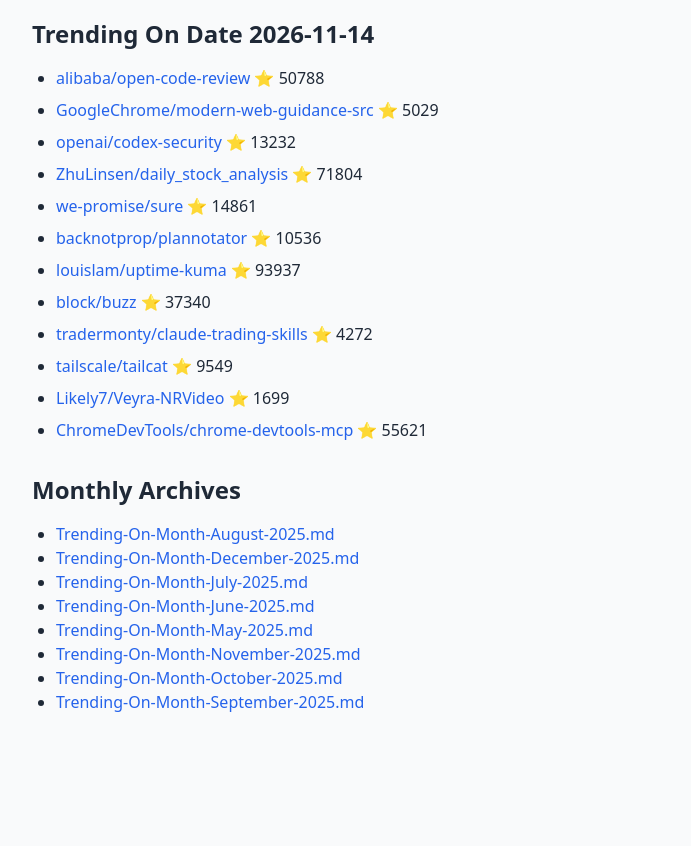
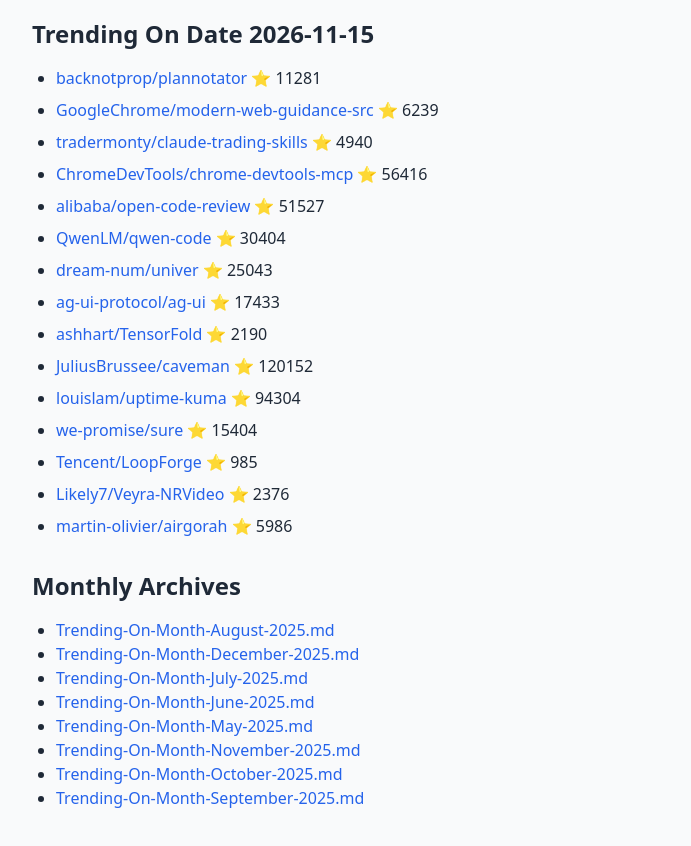
Before and after one commit to maheshndev/Trending-Repositories, a plain HTML site: page index.html in a window 1280 px wide. Shown: the part 70-916 px from the top of the page, without its empty margins (160-851 px from the left). Before the commit the page ends 832 px from the top, so only its background shows below. Drawn offline with nearby package versions, Linux system fonts and the light colour scheme.

Commit message:
Daily trending update 2026-11-15

```diff
--- a/index.html
+++ b/index.html
@@ -9,20 +9,23 @@
 <body class="bg-gray-50 text-gray-800 p-6">
 <div class="max-w-4xl mx-auto">
 <h1 class="text-4xl font-bold mb-6">GitHub Daily Trending Repositories</h1>
-<h2 class='text-2xl font-bold mt-6 mb-4'>Trending On Date 2026-11-14</h2>
+<h2 class='text-2xl font-bold mt-6 mb-4'>Trending On Date 2026-11-15</h2>
 <ul class='list-disc ml-6 mb-6'>
-<li class='mb-2'><a href='https://github.com/alibaba/open-code-review' class='text-blue-600 hover:underline'>alibaba/open-code-review</a> ⭐ 50788</li>
-<li class='mb-2'><a href='https://github.com/GoogleChrome/modern-web-guidance-src' class='text-blue-600 hover:underline'>GoogleChrome/modern-web-guidance-src</a> ⭐ 5029</li>
-<li class='mb-2'><a href='https://github.com/openai/codex-security' class='text-blue-600 hover:underline'>openai/codex-security</a> ⭐ 13232</li>
-<li class='mb-2'><a href='https://github.com/ZhuLinsen/daily_stock_analysis' class='text-blue-600 hover:underline'>ZhuLinsen/daily_stock_analysis</a> ⭐ 71804</li>
-<li class='mb-2'><a href='https://github.com/we-promise/sure' class='text-blue-600 hover:underline'>we-promise/sure</a> ⭐ 14861</li>
-<li class='mb-2'><a href='https://github.com/backnotprop/plannotator' class='text-blue-600 hover:underline'>backnotprop/plannotator</a> ⭐ 10536</li>
-<li class='mb-2'><a href='https://github.com/louislam/uptime-kuma' class='text-blue-600 hover:underline'>louislam/uptime-kuma</a> ⭐ 93937</li>
-<li class='mb-2'><a href='https://github.com/block/buzz' class='text-blue-600 hover:underline'>block/buzz</a> ⭐ 37340</li>
-<li class='mb-2'><a href='https://github.com/tradermonty/claude-trading-skills' class='text-blue-600 hover:underline'>tradermonty/claude-trading-skills</a> ⭐ 4272</li>
-<li class='mb-2'><a href='https://github.com/tailscale/tailcat' class='text-blue-600 hover:underline'>tailscale/tailcat</a> ⭐ 9549</li>
-<li class='mb-2'><a href='https://github.com/Likely7/Veyra-NRVideo' class='text-blue-600 hover:underline'>Likely7/Veyra-NRVideo</a> ⭐ 1699</li>
-<li class='mb-2'><a href='https://github.com/ChromeDevTools/chrome-devtools-mcp' class='text-blue-600 hover:underline'>ChromeDevTools/chrome-devtools-mcp</a> ⭐ 55621</li>
+<li class='mb-2'><a href='https://github.com/backnotprop/plannotator' class='text-blue-600 hover:underline'>backnotprop/plannotator</a> ⭐ 11281</li>
+<li class='mb-2'><a href='https://github.com/GoogleChrome/modern-web-guidance-src' class='text-blue-600 hover:underline'>GoogleChrome/modern-web-guidance-src</a> ⭐ 6239</li>
+<li class='mb-2'><a href='https://github.com/tradermonty/claude-trading-skills' class='text-blue-600 hover:underline'>tradermonty/claude-trading-skills</a> ⭐ 4940</li>
+<li class='mb-2'><a href='https://github.com/ChromeDevTools/chrome-devtools-mcp' class='text-blue-600 hover:underline'>ChromeDevTools/chrome-devtools-mcp</a> ⭐ 56416</li>
+<li class='mb-2'><a href='https://github.com/alibaba/open-code-review' class='text-blue-600 hover:underline'>alibaba/open-code-review</a> ⭐ 51527</li>
+<li class='mb-2'><a href='https://github.com/QwenLM/qwen-code' class='text-blue-600 hover:underline'>QwenLM/qwen-code</a> ⭐ 30404</li>
+<li class='mb-2'><a href='https://github.com/dream-num/univer' class='text-blue-600 hover:underline'>dream-num/univer</a> ⭐ 25043</li>
+<li class='mb-2'><a href='https://github.com/ag-ui-protocol/ag-ui' class='text-blue-600 hover:underline'>ag-ui-protocol/ag-ui</a> ⭐ 17433</li>
+<li class='mb-2'><a href='https://github.com/ashhart/TensorFold' class='text-blue-600 hover:underline'>ashhart/TensorFold</a> ⭐ 2190</li>
+<li class='mb-2'><a href='https://github.com/JuliusBrussee/caveman' class='text-blue-600 hover:underline'>JuliusBrussee/caveman</a> ⭐ 120152</li>
+<li class='mb-2'><a href='https://github.com/louislam/uptime-kuma' class='text-blue-600 hover:underline'>louislam/uptime-kuma</a> ⭐ 94304</li>
+<li class='mb-2'><a href='https://github.com/we-promise/sure' class='text-blue-600 hover:underline'>we-promise/sure</a> ⭐ 15404</li>
+<li class='mb-2'><a href='https://github.com/Tencent/LoopForge' class='text-blue-600 hover:underline'>Tencent/LoopForge</a> ⭐ 985</li>
+<li class='mb-2'><a href='https://github.com/Likely7/Veyra-NRVideo' class='text-blue-600 hover:underline'>Likely7/Veyra-NRVideo</a> ⭐ 2376</li>
+<li class='mb-2'><a href='https://github.com/martin-olivier/airgorah' class='text-blue-600 hover:underline'>martin-olivier/airgorah</a> ⭐ 5986</li>
 </ul>
 
 <h2 class='text-2xl font-bold mt-8 mb-4'>Monthly Archives</h2>
```
Also changed, not shown: old/November-2026.html (+16 -13 lines), 1 other file.
